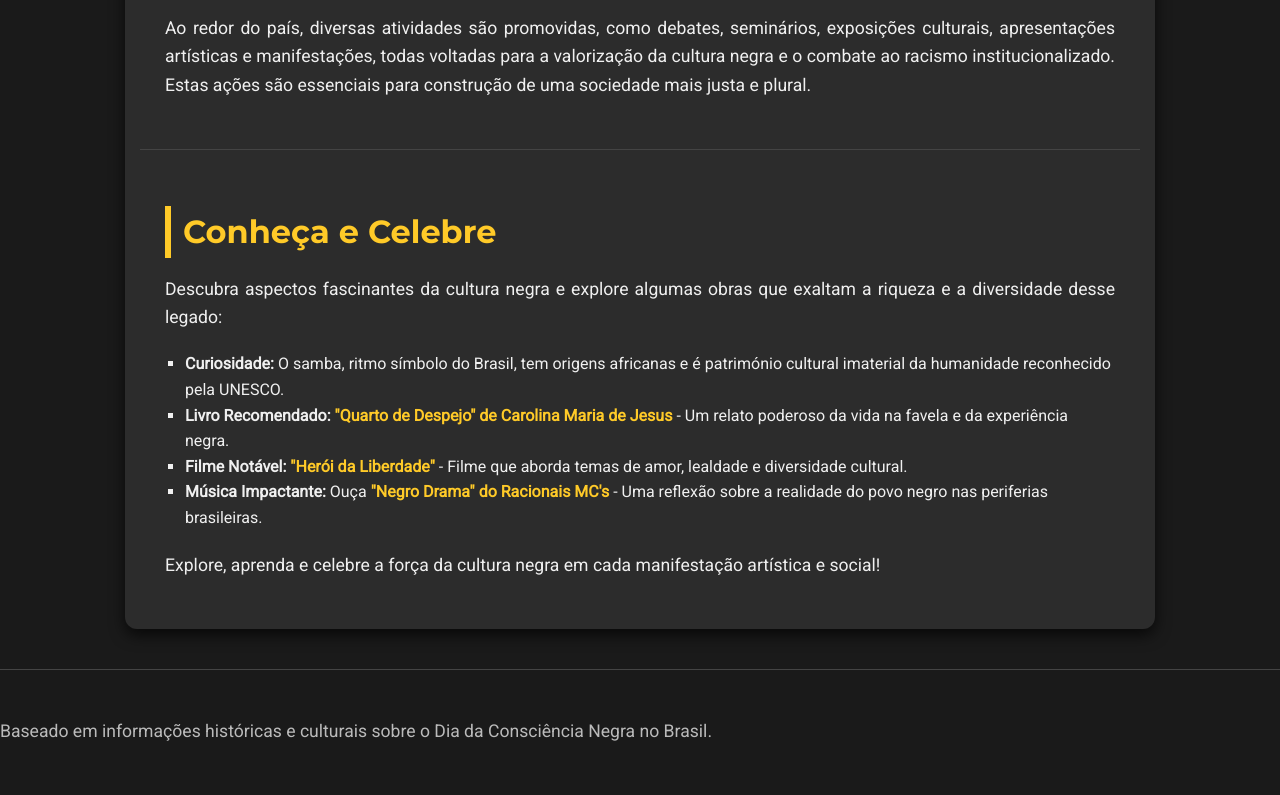
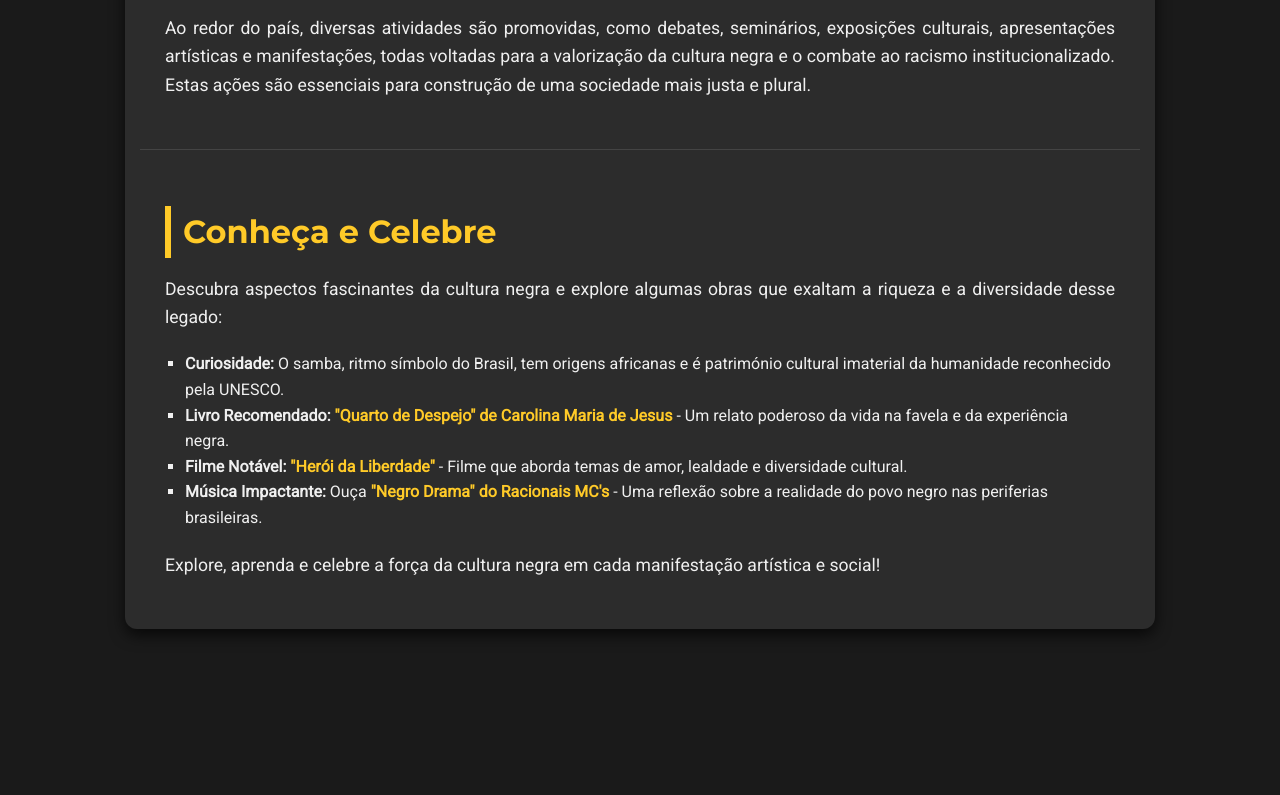
Before and after one commit to deathzephyr/conciencia-negra, a plain HTML site: page index.html in a window 1280 px wide. Shown: the part 1899-2694 px from the top of the page. After the commit the page ends 2558 px from the top, so only its background shows below. Drawn offline with Linux system fonts and the light colour scheme.

Commit message:
index.html

```diff
--- a/index.html
+++ b/index.html
@@ -158,10 +158,6 @@
         <p>Explore, aprenda e celebre a força da cultura negra em cada manifestação artística e social!</p>
     </section>
 </main>
+</body>
 
-<footer>
-    <p>Baseado em informações históricas e culturais sobre o Dia da Consciência Negra no Brasil.</p>
-</footer>
-
-</body>
 </html>
```
